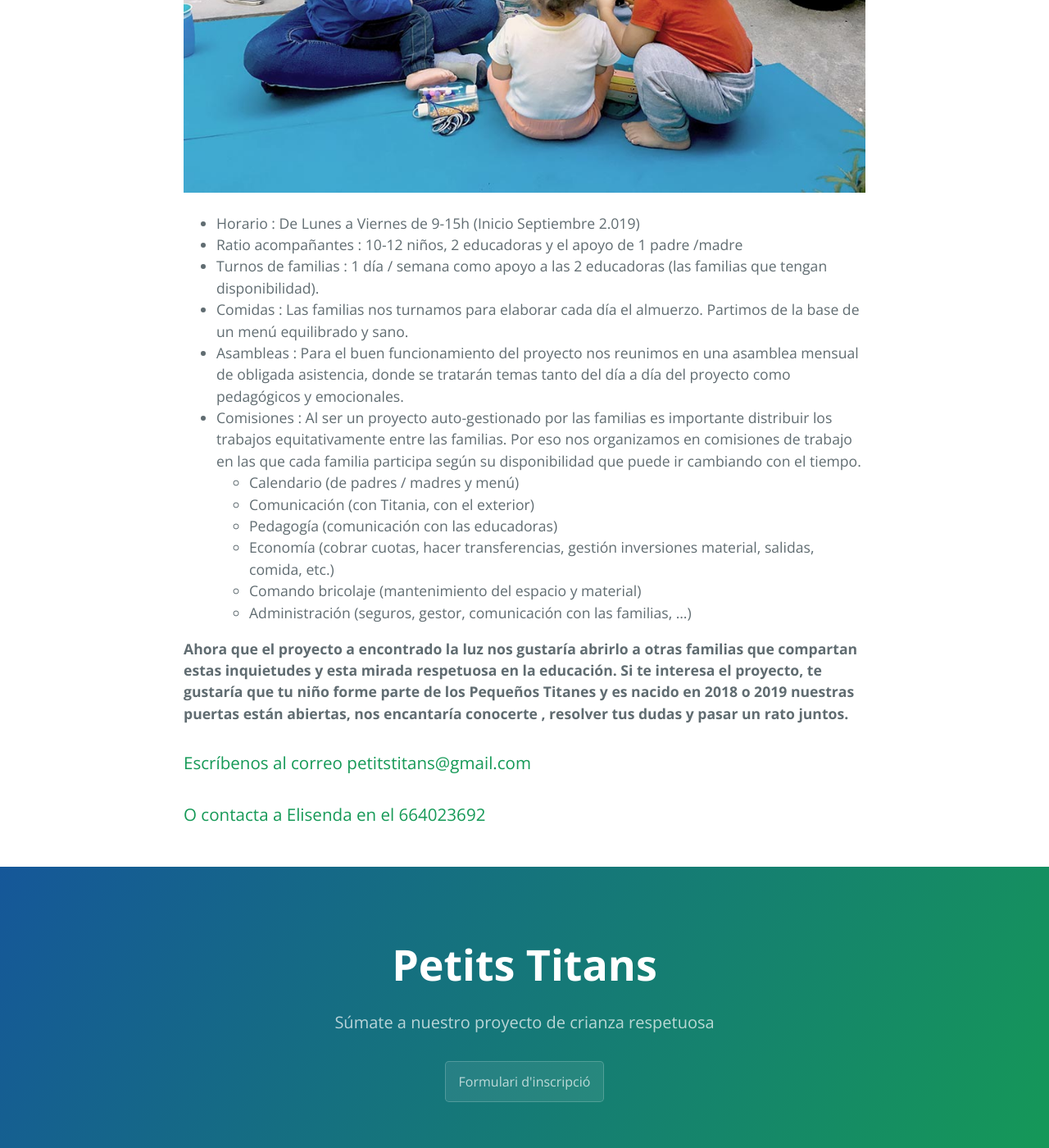
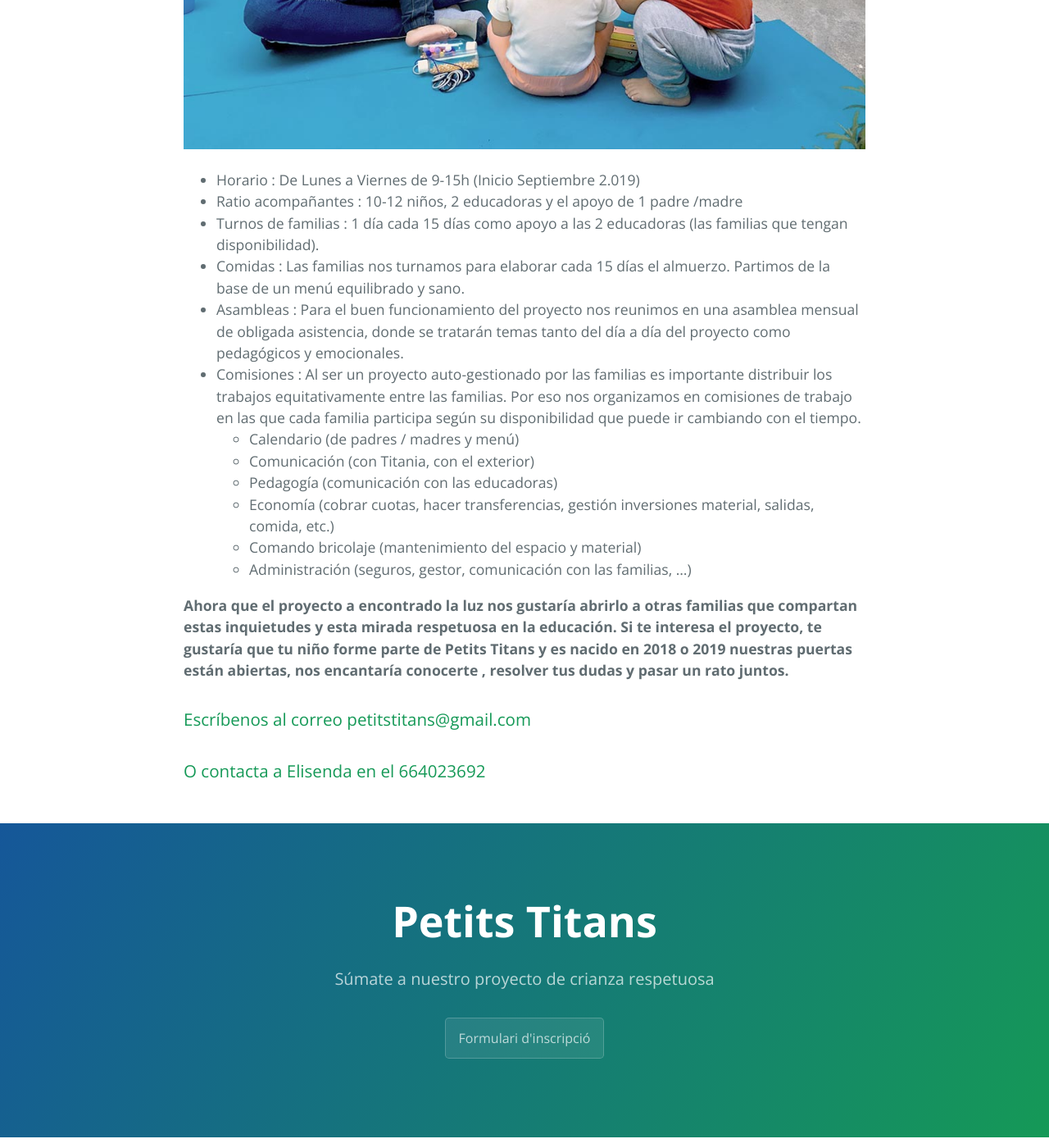
Before and after one commit to sseerrggii/Petits-Titans, a Jekyll site: the page built from index_es.md, in a window 1280 px wide and 1400 px high, scrolled down 5123 px. Shown: the whole window at 82% size. Built offline with Jekyll 4.4.1, drawn with Linux system fonts in a browser that asks for light colours; our own code applies the rules of GitHub Pages for plain Markdown files; the repository's description, which GitHub fills in, is left out; some of the changed text lies outside the part shown.

Commit message:
Update index_es.md

```diff
--- a/index_es.md
+++ b/index_es.md
@@ -10,6 +10,7 @@ Durante las  edades más tempranas de nuestros hijos/as, es importante acompaña
 Los padres y madres debemos acompañarlos durante el tiempo que necesitemos hasta que el pequeño sienta este nuevo espacio como propio.
 
 Para nosotros no solo es vital el vínculo que se forma entre las educadoras y los niños, también lo es el vínculo que surge entre las familias y el apego entrañable que nace con los hijos de nuestros compañeros.
+
 
 ## Petit Titans
 
@@ -46,7 +47,7 @@ Petits Titans es un espacio vivo, amoroso y alegre abierto a pequeños de 1 a 3
 Es un proyecto autogestionado por y para las familias. Para que esta estructura sea posible requiere de una implicación del padre y/o madre, que acompañe a los niños y al proyecto en la medida que pueda involucrarse según su logística. Esto significa:
 
 * Participar en las asambleas mensuales para definir nuestras necesidades y tomar decisiones todos juntos.
-* Asistir (las familias que tengan disponibilidad) presencialmente como apoyo a las educadoras una mañana por semana (o una parte de la mañana).
+* Asistir (las familias que tengan disponibilidad) presencialmente como apoyo a las educadoras una mañana (o una parte de la mañana) cada 15 días.
 * Alternativamente se puede formar parte de una comisión para llevar a cabo una tarea de gestión y otros roles relacionados con el proyecto.
 
 Formar parte de un proyecto de estas características no solo nos permite un rol activo en el acompañamiento de nuestros hijos, sino que también nos da la oportunidad de crear un espacio a nuestra medida que se adapte a las necesidades particulares de cada familia y a nuestras creencias.
@@ -59,8 +60,8 @@ Además, participar de un proyecto autogestionado supone, sin duda, un crecimien
 
 * Horario : De Lunes a Viernes de 9-15h (Inicio Septiembre 2.019)
 * Ratio acompañantes : 10-12 niños, 2 educadoras y el apoyo de 1 padre /madre
-* Turnos de familias : 1 día / semana como apoyo a las 2 educadoras (las familias que tengan disponibilidad).
-* Comidas : Las familias nos turnamos para elaborar cada día el almuerzo. Partimos de la base de un menú equilibrado y sano.
+* Turnos de familias : 1 día cada 15 días como apoyo a las 2 educadoras (las familias que tengan disponibilidad).
+* Comidas : Las familias nos turnamos para elaborar cada 15 días el almuerzo. Partimos de la base de un menú equilibrado y sano.
 * Asambleas : Para el buen funcionamiento del proyecto nos reunimos en una asamblea mensual de obligada asistencia, donde se tratarán temas tanto del día a día del proyecto como pedagógicos y emocionales.
 * Comisiones : Al ser un proyecto auto-gestionado por las familias es importante distribuir los trabajos equitativamente entre las familias. Por eso nos organizamos en comisiones de trabajo en las que cada familia participa según su disponibilidad que puede ir cambiando con el tiempo.
   * Calendario (de padres / madres y menú)
@@ -70,7 +71,7 @@ Además, participar de un proyecto autogestionado supone, sin duda, un crecimien
   * Comando bricolaje (mantenimiento del espacio y material)
   * Administración (seguros, gestor, comunicación con las familias, ...)
 
-**Ahora que el proyecto a encontrado la luz nos gustaría abrirlo a otras familias que compartan estas inquietudes y esta mirada respetuosa en la educación. Si te interesa el proyecto, te gustaría que tu niño forme parte de los Pequeños Titanes y es nacido en 2018 o 2019 nuestras puertas están abiertas, nos encantaría conocerte , resolver tus dudas y pasar un rato juntos.**
+**Ahora que el proyecto a encontrado la luz nos gustaría abrirlo a otras familias que compartan estas inquietudes y esta mirada respetuosa en la educación. Si te interesa el proyecto, te gustaría que tu niño forme parte de Petits Titans y es nacido en 2018 o 2019 nuestras puertas están abiertas, nos encantaría conocerte , resolver tus dudas y pasar un rato juntos.**
 
 ### Escríbenos al correo petitstitans@gmail.com
 ### O contacta a Elisenda en el 664023692
```
Also changed, not shown: other parts of index_es.md (+1 -1 lines).
